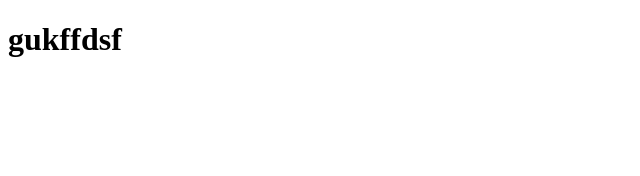
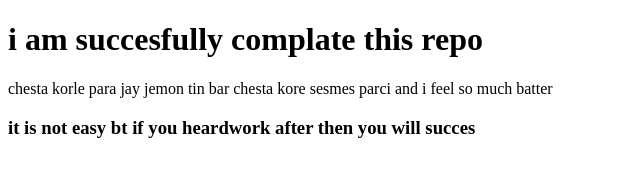
Before and after one commit to aminulhaque98/My-git-repo, a plain HTML site: page index.html in a window 1280 px wide. Shown: the whole page, without its empty margins (0-640 px from the left). Drawn offline with Linux system fonts and the light colour scheme.

Commit message:
start a new

```diff
--- a/index.html
+++ b/index.html
@@ -4,9 +4,11 @@
     <meta charset="UTF-8">
     <meta http-equiv="X-UA-Compatible" content="IE=edge">
     <meta name="viewport" content="width=device-width, initial-scale=1.0">
-    <title>my git repo</title>
+    <title>My first github repo</title>
 </head>
 <body>
-    <h1>gukffdsf</h1>
+    <h1>i am succesfully complate this repo</h1>
+    <p>chesta korle para jay jemon tin bar chesta kore sesmes parci and i feel so much batter</p>
+    <h3>it is not easy bt if you heardwork after then you will succes</h3>
 </body>
 </html>
```
